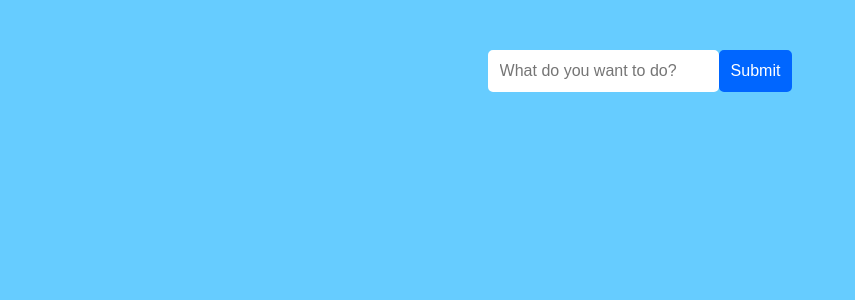
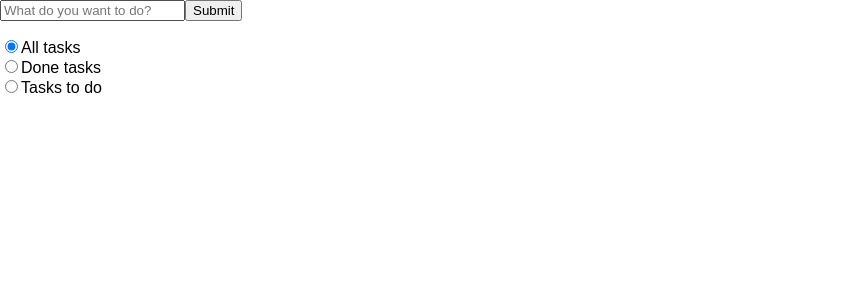
Before and after one commit to kradavar/react-todo, a React (Create React App) app: page / in a window 1280 px wide. Shown: the top 300 px of the page, without its empty margins (0-855 px from the left). Built offline with nearby package versions, Linux system fonts and the light colour scheme.

Commit message:
Add filter

```diff
--- a/src/App.js
+++ b/src/App.js
@@ -1,7 +1,8 @@
 import React, { Component } from 'react';
 import Form from './Form';
 import ListItems from './ListItems';
-import './App.css';
+import Filter from './Filter';
+// import './App.css';
 
 export default class App extends Component {
   constructor(props) {
@@ -9,12 +10,35 @@ export default class App extends Component {
 
     this.state = {
       value: "",
-      items: []
+      items: [],
+      itemsToShow: [],
+      filter: "all"
     }
     this.handleInputChange = this.handleInputChange.bind(this);
     this.handleFormSubmit = this.handleFormSubmit.bind(this);
     this.handleCompleteItem = this.handleCompleteItem.bind(this);
     this.handleDeleteItem = this.handleDeleteItem.bind(this);
+    this.handleRadioChange = this.handleRadioChange.bind(this);
+  }
+
+  filterItems(filter, items) {
+    switch (filter) {
+      case 'todo':
+        return this.filterTodoItems(items);
+        break;
+      case 'done':
+        return this.filterDoneItems(items);
+        break;
+      default:
+        return this.state.items;
+        break;
+    }
+  }
+  filterTodoItems(items = this.state.items) {
+    return items.filter((item) => item.completed === false);
+  }
+  filterDoneItems(items = this.state.items) {
+    return items.filter((item) => item.completed === true);
   }
 
   handleInputChange(event) {
@@ -23,23 +47,25 @@ export default class App extends Component {
 
   handleFormSubmit(event) {
     event.preventDefault();
+    const newItems = [...this.state.items,
+    {
+      text: this.state.value,
+      completed: false,
+      key: Date.now()
+    }];
     this.setState({
-      items: [...this.state.items,
-      {
-        text: this.state.value,
-        completed: false,
-        key: Date.now()
-      }],
+      items: newItems,
+      itemsToShow: this.filterItems(this.state.filter, newItems),
       value: ""
     });
   }
 
   handleDeleteItem(key) {
-    const newItems = this.state.items.filter((item) => {
-      return (item.key !== key);
-    });
-    this.setState({ items: newItems });
+    const newItems = this.state.items.filter((item) => item.key !== key);
+    const itemsToShow = this.state.itemsToShow.filter(item => item.key !== key);
+    this.setState({ items: newItems, itemsToShow });
   }
+
   handleCompleteItem(key) {
     const newItems = this.state.items.map((item) => {
       if (item.key === key) {
@@ -50,14 +76,33 @@ export default class App extends Component {
     });
     this.setState({ items: newItems });
   }
+  handleRadioChange(event) {
+    if (event.target.value === 'todo') {
+      this.setState({
+        itemsToShow: this.filterTodoItems(),
+        filter: 'todo'
+      });
+    } else if (event.target.value === 'done') {
+      this.setState({
+        itemsToShow: this.filterDoneItems(),
+        filter: 'done'
+      });
+    } else {
+      this.setState({
+        itemsToShow: this.state.items,
+        filter: 'all'
+      });
+    }
+  }
 
   render() {
     return (
       <div className="App">
         <Form onSubmit={this.handleFormSubmit} onInputChange={this.handleInputChange}
           value={this.state.value} />
-        <ListItems items={this.state.items} onDelete={this.handleDeleteItem}
+        <ListItems items={this.state.itemsToShow} onDelete={this.handleDeleteItem}
           onComplete={this.handleCompleteItem} />
+        <Filter onChange={this.handleRadioChange} filter={this.state.filter} />
       </div>
     );
   }
--- /dev/null
+++ b/src/Filter.js
@@ -0,0 +1,14 @@
+import React, { Component } from 'react';
+import RadioButton from './RadioButton';
+
+export default class Filter extends Component {
+  render() {
+    return (
+      <form className="Filter">
+        <RadioButton onChange={this.props.onChange} text={"All tasks"} value="all" filter={this.props.filter} />
+        <RadioButton onChange={this.props.onChange} text={"Done tasks"} value="done" filter={this.props.filter} />
+        <RadioButton onChange={this.props.onChange} text={"Tasks to do"} value="todo" filter={this.props.filter} />
+      </form>
+    );
+  }
+}
--- /dev/null
+++ b/src/RadioButton.js
@@ -0,0 +1,16 @@
+import React, { Component } from 'react';
+
+export default class RadioButton extends Component {
+  render() {
+    return (
+      <div className="radio">
+        <label>
+          <input type="radio" value={this.props.value}
+            checked={this.props.value === this.props.filter}
+            onChange={this.props.onChange} />
+          {this.props.text}
+        </label>
+      </div>
+    )
+  }
+}
--- a/src/TodoItem.js
+++ b/src/TodoItem.js
@@ -7,7 +7,7 @@ export default (props) => {
   });
   return (
     <div className="todo-item">
-      <input type="checkbox" value={props.item.completed}
+      <input type="checkbox" checked={props.item.completed} value={props.item.completed}
         onChange={() => props.onComplete(props.item.key)} />
       <li onClick={() => props.onDelete(props.item.key)}
         className={itemClasses}>
```
